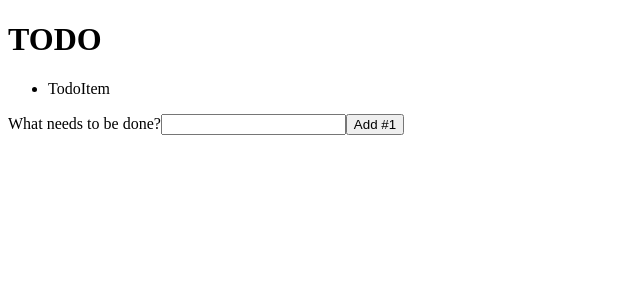
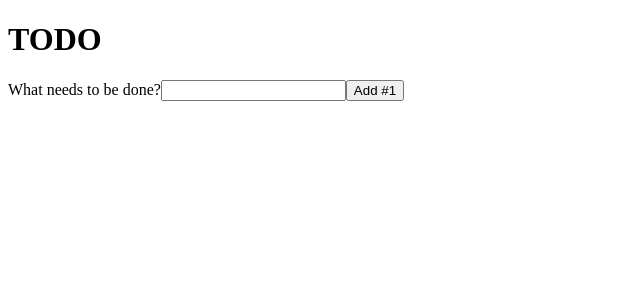
Before and after one commit to purple4pur/react-practice-todo, a React (Create React App) app: page / in a window 1280 px wide. Shown: the top 300 px of the page, without its empty margins (0-640 px from the left). Built offline with nearby package versions, Linux system fonts and the light colour scheme.

Commit message:
button can add todos now

```diff
--- a/src/App.js
+++ b/src/App.js
@@ -9,19 +9,25 @@ export default class App extends Component {
     super(props)
 
     this.state = {
-       id: 1
+      id: 1,
+      todos: []
     }
   }
 
   handleClick = (txt) => {
-    console.log(txt)
+    if (txt !== '') {
+      this.setState({
+        todos: this.state.todos.concat(txt),
+        id: this.state.id + 1
+      })
+    }
   }
 
   render() {
     return (
       <>
         <h1>TODO</h1>
-        <TodoList />
+        <TodoList todos={this.state.todos} />
         <TodoInput id={this.state.id} click={this.handleClick} />
       </>
     )
--- a/src/components/TodoList/TodoItem.js
+++ b/src/components/TodoList/TodoItem.js
@@ -4,7 +4,7 @@ export default class TodoItem extends Component {
   render() {
     return (
       <li>
-        TodoItem
+        {this.props.todo}
       </li>
     )
   }
--- a/src/components/TodoList/index.js
+++ b/src/components/TodoList/index.js
@@ -4,9 +4,13 @@ import TodoItem from './TodoItem'
 export default class TodoList extends Component {
   render() {
     return (
-      <ul>
-        <TodoItem />
-      </ul>
+      <>
+        {
+          this.props.todos.map(todo => (
+            <TodoItem todo={todo} />
+          ))
+        }
+      </>
     )
   }
 }
```
